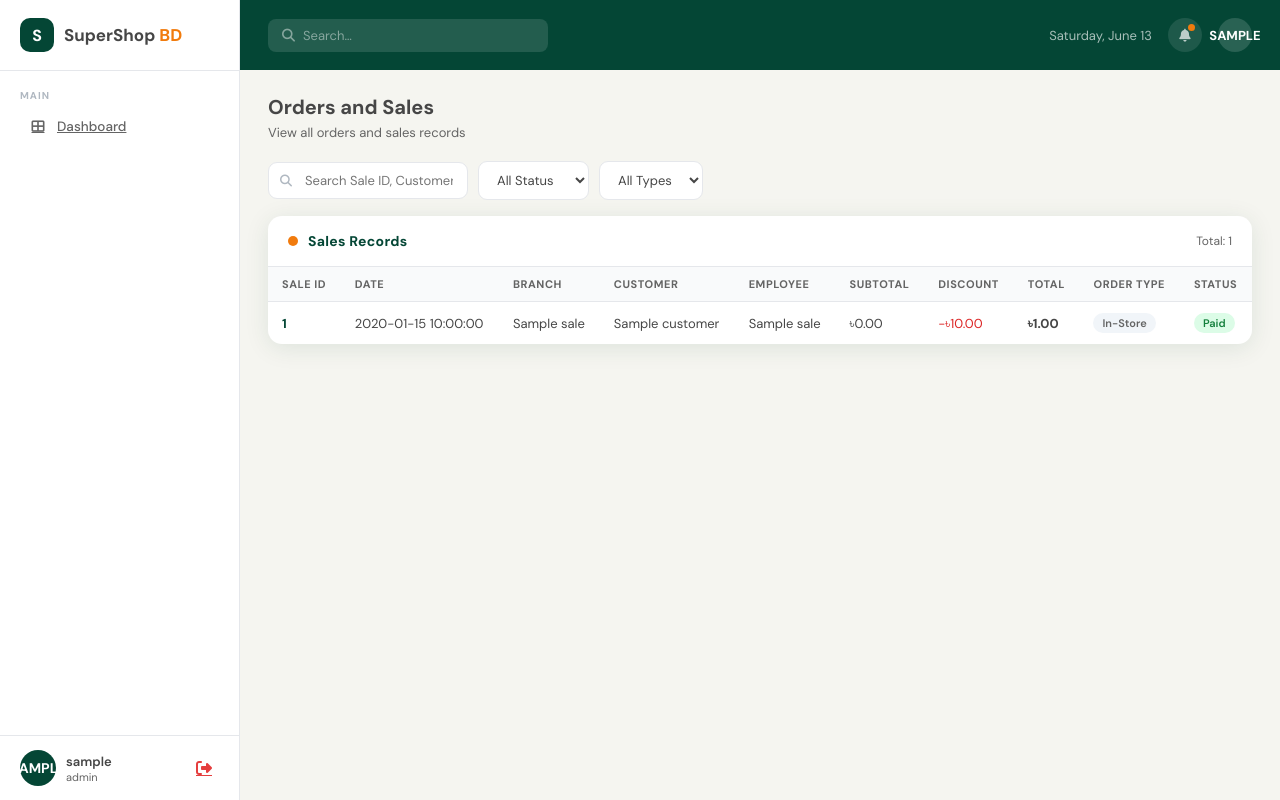
After one commit to ParthoKumar-27/SuperShop_Bangladesh, a FastAPI app: template templates/admin/sales.html in a window 1280 px wide. The commit adds this page. Run offline with FastAPI, Linux system fonts and the light colour scheme; the template is opened without the code that fills it: most values are stand-ins (such as "Sample title", 1, 10 or a date in 2020).

Commit message:
all admin buttons

```diff
--- a/main.py
+++ b/main.py
@@ -522,3 +522,41 @@ def discounts_page(request: Request, session=Depends(require_admin)):
             "role": "ADMIN",
         }
     )
+
+@app.get("/admin/dashboard/sales", response_class=HTMLResponse)
+def admin_sales(
+    request: Request,
+    session=Depends(require_admin)
+):
+
+    sales = query("""
+        SELECT
+            s.sale_id,
+            TO_CHAR(s.sale_date,'DD Mon YYYY HH24:MI') AS sale_date,
+            s.order_type,
+            s.subtotal,
+            s.discount_amt,
+            s.total_amt,
+            s.payment_status,
+            b.branch_name,
+            e.emp_name,
+            COALESCE(c.cust_name, 'Walk-in') AS customer
+        FROM sale s
+        JOIN branch b
+            ON s.branch_id = b.branch_id
+        JOIN employee e
+            ON s.emp_id = e.emp_id
+        LEFT JOIN customer c
+            ON s.cust_id = c.cust_id
+        ORDER BY s.sale_date DESC
+    """)
+
+    return templates.TemplateResponse(
+        request,
+        "admin/sales.html",
+        {
+            "sales": sales,
+            "role": "ADMIN",
+            "user_name": session.get("user_name"),
+        }
+    )
--- a/templates/admin/base_admin.html
+++ b/templates/admin/base_admin.html
@@ -581,21 +581,13 @@
       <div class="nav-label">Operations</div>
 
       <!-- Orders group -->
-      <div class="nav-group-header" onclick="toggleGroup('orders-sub', this)">
+      <a
+        href="/admin/dashboard/sales"
+        class="nav-item {{ 'active' if path == '/admin/dashboard/sales' else '' }}"
+      >
         <i class="fas fa-shopping-cart"></i>
         Orders / Sales
-        <i class="fas fa-chevron-down"></i>
-      </div>
-      <div class="nav-sub" id="orders-sub">
-        <a
-          href="/sales"
-          class="nav-sub-item {{ 'active' if path == '/sales' else '' }}"
-          >All Sales</a
-        >
-        <a href="/sales?type=ONLINE" class="nav-sub-item">Online Orders</a>
-        <a href="/sales?status=PENDING" class="nav-sub-item">Pending</a>
-        <a href="/sales?status=PAID" class="nav-sub-item">Completed</a>
-      </div>
+      </a>
 
       <a
         href="/admin/dashboard/inventory"
--- a/templates/admin/discounts.html
+++ b/templates/admin/discounts.html
@@ -43,6 +43,9 @@
       ></span>
       All discounts
     </h3>
+    <span style="font-size:12px;color:var(--mid)">
+    Total: {{ discounts|length }}
+  </span>
   </div>
 
   <div style="overflow-x:auto">
--- a/templates/admin/inventory.html
+++ b/templates/admin/inventory.html
@@ -43,6 +43,9 @@
       ></span>
       Inventory Records
     </h3>
+    <span style="font-size:12px;color:var(--mid)">
+    Total: {{ inventory|length }}
+  </span>
   </div>
 
   <div style="overflow-x:auto;">
--- /dev/null
+++ b/templates/admin/sales.html
@@ -0,0 +1,214 @@
+{% extends "admin/base_admin.html" %}
+
+{% block title %}Sales Management{% endblock %}
+
+{% block content %}
+<div class="page-heading">Orders and Sales</div>
+<div class="page-subheading">View all orders and sales records</div>
+<!-- Filters -->
+<div class="filter-bar"
+     style="display:flex;justify-content:space-between;align-items:center">
+
+  <div style="display:flex;gap:10px;align-items:center;flex-wrap:wrap">
+
+    <div class="filter-input-wrap">
+      <i class="fas fa-search"></i>
+      <input
+        type="text"
+        id="searchInput"
+        class="filter-input"
+        placeholder="Search Sale ID, Customer, Employee..."
+      />
+    </div>
+
+    <select id="statusFilter" class="filter-select">
+      <option value="">All Status</option>
+      <option value="PAID">Paid</option>
+      <option value="PENDING">Pending</option>
+      <option value="CANCELLED">Cancelled</option>
+    </select>
+
+    <select id="typeFilter" class="filter-select">
+      <option value="">All Types</option>
+      <option value="ONLINE">Online</option>
+      <option value="IN_STORE">In-Store</option>
+    </select>
+
+  </div>
+
+
+
+</div>
+
+<div class="card">
+  <div class="card-header">
+    <h3
+      style="
+        color: var(--green);
+        font-weight: 800;
+        letter-spacing: 0.3px;
+        display: flex;
+        align-items: center;
+        gap: 10px;
+      "
+    >
+      <span
+        style="
+          width:10px;
+          height:10px;
+          background:var(--orange);
+          border-radius:50%;
+          display:inline-block;
+        "
+      ></span>
+      Sales Records
+    </h3>
+    <span style="font-size:12px;color:var(--mid)">
+    Total: {{ sales|length }}
+  </span>
+  </div>
+
+  <div style="overflow-x:auto">
+    <table class="data-table">
+    <thead>
+      <tr>
+        <th>Sale ID</th>
+        <th>Date</th>
+        <th>Branch</th>
+        <th>Customer</th>
+        <th>Employee</th>
+        <th>Subtotal</th>
+        <th>Discount</th>
+        <th>Total</th>
+        <th>Order Type</th>
+        <th>Status</th>
+      </tr>
+    </thead>
+
+    <tbody id="salesTableBody">
+      {% for s in sales %}
+      <tr
+        data-status="{{ s.payment_status }}"
+        data-type="{{ s.order_type }}"
+      >
+        <td>
+          <strong style="color:var(--green)">
+            {{ s.sale_id }}
+          </strong>
+        </td>
+
+        <td>{{ s.sale_date }}</td>
+
+        <td>{{ s.branch_name }}</td>
+
+        <td>
+          {{ s.customer or 'Walk-in Customer' }}
+        </td>
+
+        <td>{{ s.emp_name }}</td>
+
+        <td>৳{{ "%.2f"|format(s.subtotal or 0) }}</td>
+
+        <td style="color:#dc2626">
+          {% if s.discount_amt and s.discount_amt > 0 %}
+            -৳{{ "%.2f"|format(s.discount_amt) }}
+          {% else %}
+            —
+          {% endif %}
+        </td>
+
+        <td>
+          <strong>
+            ৳{{ "%.2f"|format(s.total_amt or 0) }}
+          </strong>
+        </td>
+
+        <td>
+          {% if s.order_type == 'ONLINE' %}
+            <span class="badge badge-blue">Online</span>
+          {% else %}
+            <span class="badge badge-gray">In-Store</span>
+          {% endif %}
+        </td>
+
+        <td>
+          {% if s.payment_status == 'PAID' %}
+            <span class="badge badge-green">Paid</span>
+
+          {% elif s.payment_status == 'PENDING' %}
+            <span class="badge badge-yellow">Pending</span>
+
+          {% else %}
+            <span class="badge badge-red">Cancelled</span>
+          {% endif %}
+        </td>
+      </tr>
+      {% endfor %}
+    </tbody>
+
+  </table>
+</div>
+
+
+  </div>
+</div>
+
+{% endblock %}
+
+{% block scripts %}
+
+<script>
+function filterSales() {
+
+    const search =
+      document.getElementById("searchInput")
+      .value
+      .toLowerCase();
+
+    const status =
+      document.getElementById("statusFilter").value;
+
+    const type =
+      document.getElementById("typeFilter").value;
+
+    document
+      .querySelectorAll("#salesTableBody tr")
+      .forEach(row => {
+
+        const text =
+          row.textContent.toLowerCase();
+
+        const matchSearch =
+          text.includes(search);
+
+        const matchStatus =
+          !status ||
+          row.dataset.status === status;
+
+        const matchType =
+          !type ||
+          row.dataset.type === type;
+
+        row.style.display =
+          (matchSearch &&
+           matchStatus &&
+           matchType)
+          ? ""
+          : "none";
+      });
+}
+
+document
+  .getElementById("searchInput")
+  .addEventListener("keyup", filterSales);
+
+document
+  .getElementById("statusFilter")
+  .addEventListener("change", filterSales);
+
+document
+  .getElementById("typeFilter")
+  .addEventListener("change", filterSales);
+</script>
+
+{% endblock %}
```
